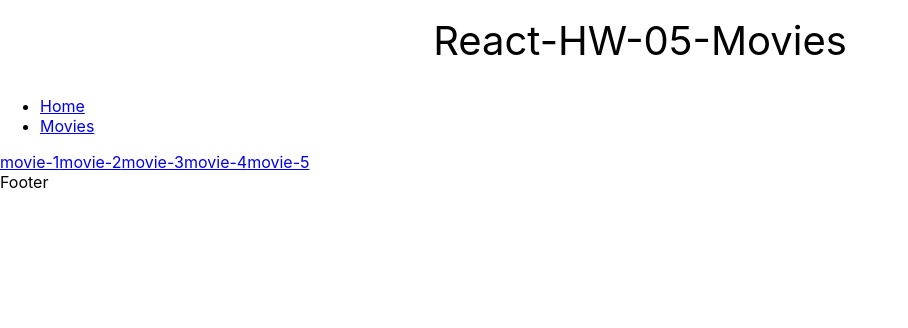
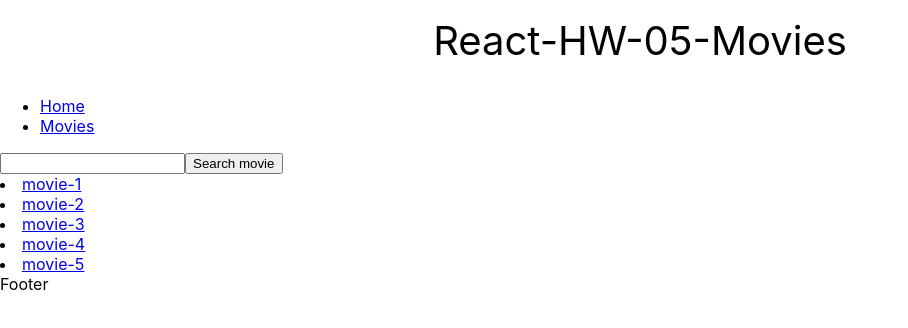
Before and after one commit to EAntoshchuk/goit-react-hw-05-movies, a React (Create React App) app: page /movies in a window 1280 px wide. Shown: the top 328 px of the page, without its empty margins (0-908 px from the left). Built offline with nearby package versions, Linux system fonts and the light colour scheme.

Commit message:
hw5-movies-back-link

```diff
--- a/src/pages/MovieDetails.jsx
+++ b/src/pages/MovieDetails.jsx
@@ -1,7 +1,10 @@
-import { Link, Outlet, useParams } from 'react-router-dom';
+import { useRef } from 'react';
+import { Link, Outlet, useParams, useLocation } from 'react-router-dom';
 
 const MovieDetails = () => {
   const { movieId } = useParams();
+  const location = useLocation();
+  const backLinkLocation = useRef(location.state?.from ?? '/movies');
 
   //     useEffect(() => {
 
@@ -10,6 +13,7 @@ const MovieDetails = () => {
   return (
     <>
       <h2>MovieDetails: {movieId}</h2>
+      <Link to={backLinkLocation.current}>Back to movies</Link>
       <ul>
         <li>
           <Link to="cast">cast {movieId}</Link>
--- a/src/pages/Movies.jsx
+++ b/src/pages/Movies.jsx
@@ -1,14 +1,42 @@
-import { useEffect } from 'react';
-import { Link } from 'react-router-dom';
+import { useEffect, useState } from 'react';
+import { Link, useLocation, useSearchParams } from 'react-router-dom';
 
 const Movies = () => {
+  const [movies, setMovies] = useState([
+    'movie-1',
+    'movie-2',
+    'movie-3',
+    'movie-4',
+    'movie-5',
+  ]);
+
+  const location = useLocation();
+  const [searchParams, setSearchParams] = useSearchParams();
+  const movieId = searchParams.get('movieId') ?? '';
+
+  const searchedMovies = movies.filter(movie => movie.includes(movieId));
+
+  const updateQueryString = evt => {
+    const movieIdValue = evt.target.value;
+    if (movieIdValue === '') {
+      return setSearchParams({});
+    }
+    setSearchParams({ movieId: movieIdValue });
+  };
+
   return (
     <div>
-      {['movie-1', 'movie-2', 'movie-3', 'movie-4', 'movie-5'].map(movie => {
+      <input type="text" value={movieId} onChange={updateQueryString} />
+      <button onClick={() => setSearchParams({ request: 'hello' })}>
+        Search movie
+      </button>
+      {searchedMovies.map(movie => {
         return (
-          <Link key={movie} to={`${movie}`}>
-            {movie}
-          </Link>
+          <li key={movie}>
+            <Link to={`${movie}`} state={{ from: location }}>
+              {movie}
+            </Link>
+          </li>
         );
       })}
     </div>
```
